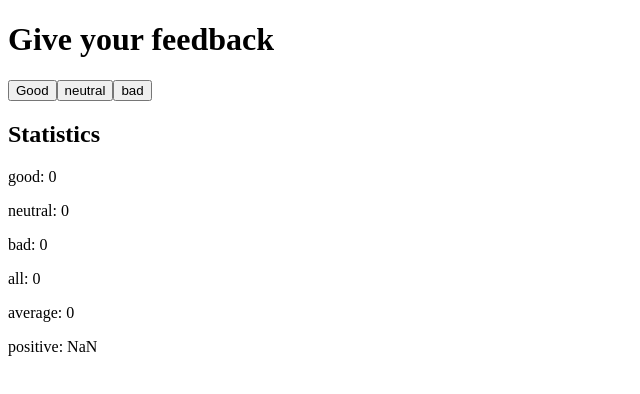
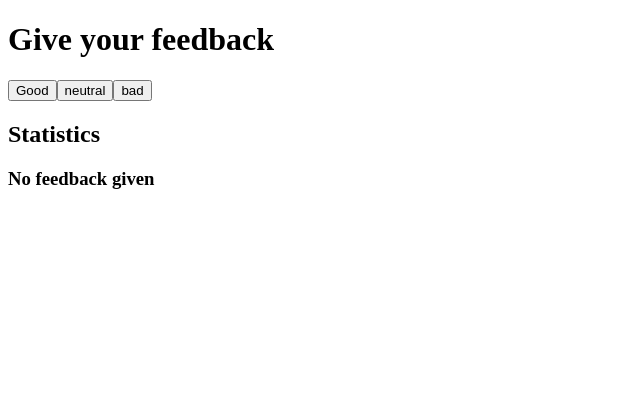
Before and after one commit to SergiuPlesco/fullstackopen, a React (Create React App) app in the folder part1/: page / in a window 1280 px wide. Shown: the top 394 px of the page, without its empty margins (0-640 px from the left). Built offline with nearby package versions, Linux system fonts and the light colour scheme.

Commit message:
part1 exercise 1.9

```diff
--- a/part1/src/App.js
+++ b/part1/src/App.js
@@ -4,12 +4,18 @@ const Statistics = (props) => {
 	return (
 		<div>
 			<h2>Statistics</h2>
+			{props.all ? (
+				<>
 					<p>good: {props.good}</p>
 					<p>neutral: {props.neutral}</p>
 					<p>bad: {props.bad}</p>
 					<p>all: {props.all}</p>
 					<p>average: {props.average}</p>
 					<p>positive: {props.positive}</p>
+				</>
+			) : (
+				<h3>No feedback given</h3>
+			)}
 		</div>
 	);
 };
@@ -38,6 +44,7 @@ const App = () => {
 				<button onClick={handleNeutral}>neutral</button>
 				<button onClick={handleBad}>bad</button>
 			</div>
+
 			<Statistics
 				good={good}
 				neutral={neutral}
```
Lines whose indentation alone changed are shown as unchanged.
